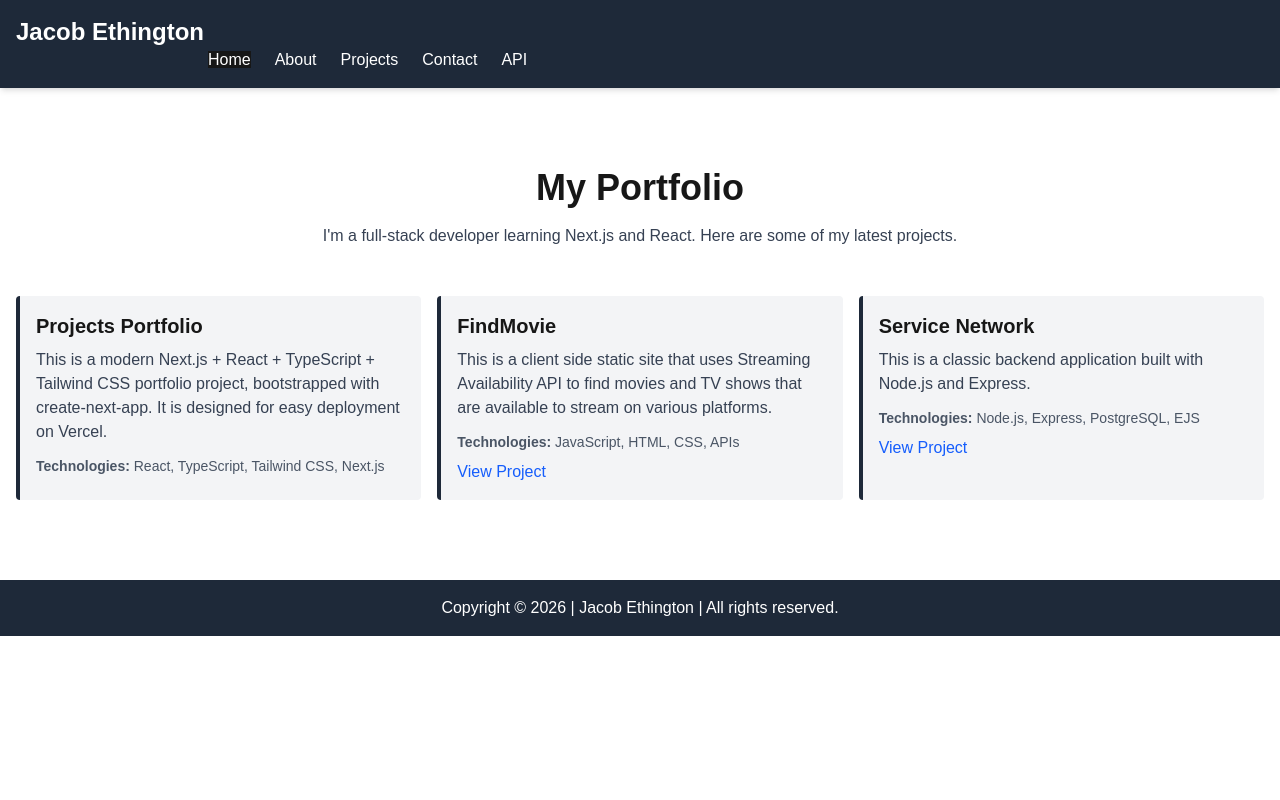
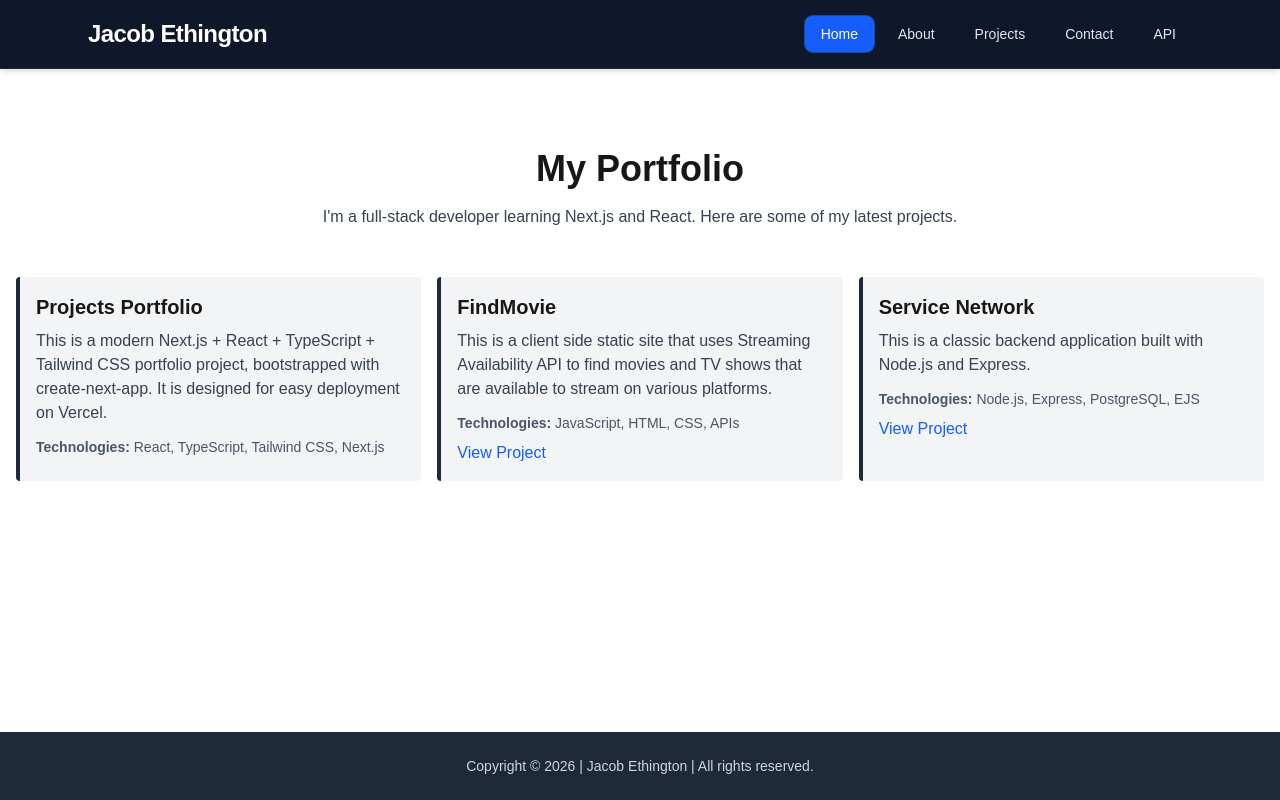
Before and after one commit to jdethington/wdd430-portfolio, a Next.js app: page / in a window 1280 px wide. Built offline with nearby package versions, Linux system fonts and the light colour scheme.

Commit message:
Styling Changes

```diff
--- a/app/about/page.tsx
+++ b/app/about/page.tsx
@@ -21,7 +21,7 @@ const aboutItems = [
 
 export default function About() {
   return (
-    <main className="container mx-auto px-4 py-8">
+    <div className="container mx-auto px-4 py-8">
       <section className="text-center py-12">
         <h2 className="text-3xl font-bold mb-4">About Me</h2>
         <p className="text-large text-gray-700">
@@ -32,6 +32,6 @@ export default function About() {
         </p>
       </section>
       <AboutList aboutItems={aboutItems} />
-    </main>
+    </div>
   );
 }
--- a/app/contact/page.tsx
+++ b/app/contact/page.tsx
@@ -1,10 +1,13 @@
 export default function ContactPage() {
   return (
-    <section className="flex flex-col items-center justify-center min-h-screen py-2">
-      <h1 className="text-4xl font-bold mb-4 text-center py-12">Contact Me</h1>
-      <p className="text-center">
+    <section className="flex flex-col items-center justify-center py-16 px-4">
+      <h1 className="text-4xl font-bold mb-4 text-center">Contact Me</h1>
+      <p className="text-center text-lg text-gray-700">
         You can reach me at{" "}
-        <a href="mailto:jacob.ethington@example.com">
+        <a
+          href="mailto:jacob.ethington@example.com"
+          className="text-blue-600 hover:underline font-medium"
+        >
           jacob.ethington@example.com
         </a>
       </p>
--- a/app/layout.tsx
+++ b/app/layout.tsx
@@ -8,10 +8,10 @@ export default function RootLayout({
   children: React.ReactNode;
 }) {
   return (
-    <html lang="en">
-      <body>
+    <html lang="en" className="h-full">
+      <body className="flex flex-col min-h-full">
         <Header />
-        {children}
+        <main className="flex-1">{children}</main>
         <Footer />
       </body>
     </html>
--- a/app/page.tsx
+++ b/app/page.tsx
@@ -26,7 +26,7 @@ const projects = [
 
 export default function Home() {
   return (
-    <main className="container mx-auto px-4 py-8">
+    <div className="container mx-auto px-4 py-8">
       <section className="text-center py-12">
         <h1 className="text-4xl font-bold mb-4">My Portfolio</h1>
         <p className="text-large text-gray-700">
@@ -35,6 +35,6 @@ export default function Home() {
         </p>
       </section>
       <ProjectList projects={projects} />
-    </main>
+    </div>
   );
 }
--- a/app/projects/layout.tsx
+++ b/app/projects/layout.tsx
@@ -1,30 +1,44 @@
+"use client";
+
 import Link from "next/link";
+import { usePathname } from "next/navigation";
 
-// const links = [
-//   { name: "Overview", href: "/projects" },
-//   { name: "Open Source", href: "/projects/opensource" },
-//   { name: "School", href: "/projects/school" },
-// ];
+const subNavLinks = [
+  { name: "Overview", href: "/projects" },
+  { name: "Open Source", href: "/projects/opensource" },
+  { name: "School", href: "/projects/school" },
+];
 
 export default function ProjectsLayout({
   children,
 }: Readonly<{ children: React.ReactNode }>) {
+  const pathname = usePathname();
+
   return (
     <section>
       <nav
         aria-label="Projects Navigation"
-        className="max-w-4xl mx-auto px-4 py-4 flex justify-center gap-4"
+        className="max-w-4xl mx-auto px-4 pt-6 pb-2 flex justify-center"
       >
-        {/* {links.map((link) => {
-          return (
-            <Link key={link.href} href={link.href}>
-              {link.name}
-            </Link>
-          );
-        })} */}
-        <Link href="/projects">Overview</Link> | {""}
-        <Link href="/projects/opensource">Open Source</Link> | {""}
-        <Link href="/projects/school">School</Link>
+        <div className="inline-flex p-1 bg-gray-100 rounded-xl shadow-inner gap-1 border border-gray-200">
+          {subNavLinks.map((link) => {
+            const isActive = pathname === link.href;
+            return (
+              <Link
+                key={link.href}
+                href={link.href}
+                aria-current={isActive ? "page" : undefined}
+                className={`px-4 py-1.5 text-sm font-medium rounded-lg transition-all duration-200 ${
+                  isActive
+                    ? "bg-white text-blue-600 shadow-sm"
+                    : "text-gray-600 hover:text-gray-900 hover:bg-white/60"
+                }`}
+              >
+                {link.name}
+              </Link>
+            );
+          })}
+        </div>
       </nav>
       {children}
     </section>
--- a/app/projects/opensource/page.tsx
+++ b/app/projects/opensource/page.tsx
@@ -1,11 +1,11 @@
+import { getProjects } from "@/lib/projects-db";
+
 interface Project {
   id: string | number;
   title: string;
   description: string;
   technologies: string[];
 }
-
-import { getProjects } from "@/lib/projects-db";
 
 export default async function opensourceProjectsPage() {
   // await new Promise((resolve) => setTimeout(resolve, 3000)); // Simulate a delay for loading state
--- a/components/Footer.tsx
+++ b/components/Footer.tsx
@@ -1,8 +1,8 @@
 export default function Footer() {
   return (
-    <footer className="bg-gray-800 text-white py-4 mt-12">
-      <div className="container mx-auto text-center">
-        <p>
+    <footer className="bg-gray-800 text-white py-6 mt-auto">
+      <div className="container mx-auto text-center px-4">
+        <p className="text-sm text-gray-300">
           Copyright &copy; {new Date().getFullYear()} | Jacob Ethington | All
           rights reserved.
         </p>
--- a/components/Header.tsx
+++ b/components/Header.tsx
@@ -1,12 +1,19 @@
 import NavLinks from "./NavLinks";
+import Link from "next/link";
 
 export default function Header() {
   return (
-    <header className="bg-gray-800 text-white py-4 shadow-md">
-      <div id="header-title" className="text-2xl font-bold mx-auto px-4">
-        Jacob Ethington
+    <header className="bg-slate-900 text-white shadow-md border-b border-slate-800">
+      <div className="max-w-6xl mx-auto px-4 sm:px-6 py-4 flex flex-col sm:flex-row sm:items-center sm:justify-between gap-4">
+        <Link
+          href="/"
+          id="header-title"
+          className="text-2xl font-bold tracking-tight hover:text-blue-400 transition-colors"
+        >
+          Jacob Ethington
+        </Link>
+        <NavLinks />
       </div>
-      <NavLinks />
     </header>
   );
 }
--- a/components/NavLinks.tsx
+++ b/components/NavLinks.tsx
@@ -13,20 +13,26 @@ const links = [
 
 export default function NavLinks() {
   const pathname = usePathname();
+
   return (
-    <nav
-      aria-label="Primary"
-      className="max-w-4xl mx-auto px-4 flex justify-between items-center"
-    >
-      <ul className="flex gap-6">
+    <nav aria-label="Primary">
+      <ul className="flex flex-wrap items-center gap-2">
         {links.map((link) => {
-          const isActive = pathname === link.href;
+          const isActive =
+            link.href === "/"
+              ? pathname === "/"
+              : pathname.startsWith(link.href);
+
           return (
             <li key={link.href}>
               <Link
                 href={link.href}
                 aria-current={isActive ? "page" : undefined}
-                className={isActive ? "active" : ""}
+                className={`inline-block px-4 py-2 rounded-lg text-sm font-medium transition-all duration-200 cursor-pointer ${
+                  isActive
+                    ? "bg-blue-600 text-white shadow-sm ring-1 ring-blue-500/50"
+                    : "text-slate-200 hover:text-white hover:bg-slate-800 active:scale-95"
+                }`}
               >
                 {link.name}
               </Link>
```
